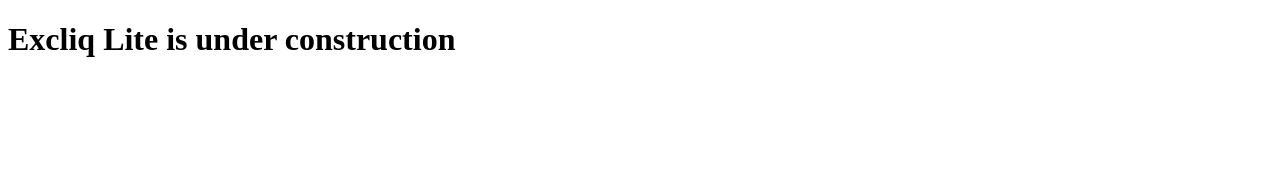
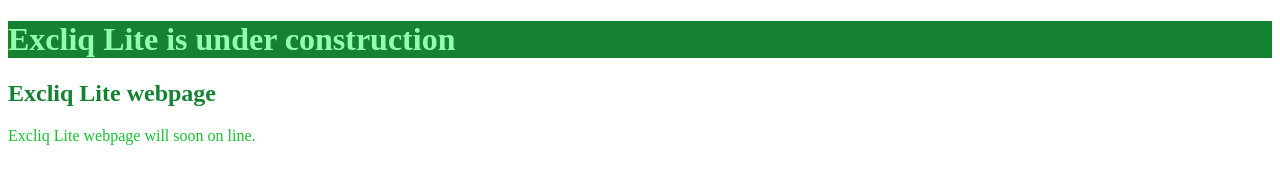
Before and after one commit to Roccouu/ExcliqLite, a plain HTML site: page docs/index.html in a window 1280 px wide. Drawn offline with Linux system fonts and the light colour scheme.

Commit message:
Excliqlite: optimizing for next 1.0.0 version - regression-balmet OK.

```diff
--- /dev/null
+++ b/docs/core/css/colors.css
@@ -0,0 +1,15 @@
+/* Analogous color by adding 32 at each side */
+.greeneql_titlebar {
+  background-color: rgb(21, 130, 49);
+  /* color: rgb(234, 250, 250); Title */
+  color: rgb(39.9, 247, 93.1); /* Title */
+  color: rgb(146, 255, 174); /* Title */
+}
+
+.greeneql_subtitle {
+  color: rgb(21, 130, 49);
+}
+
+.greeneql_content {
+  color: rgb(21, 194, 49);
+}
--- a/docs/index.html
+++ b/docs/index.html
@@ -4,9 +4,12 @@
   <meta charset="UTF-8">
   <meta name="viewport" content="width=device-width, initial-scale=1.0">
   <meta http-equiv="X-UA-Compatible" content="ie=edge">
+  <link rel="stylesheet" href="./core/css/colors.css">
   <title>Excliq Lite</title>
 </head>
 <body>
-  <h1>Excliq Lite is under construction</h1>
+  <h1 class="greeneql_titlebar">Excliq Lite is under construction</h1>
+  <h2 class="greeneql_subtitle">Excliq Lite webpage</h2>
+  <p class="greeneql_content">Excliq Lite webpage will soon on line.</p>
 </body>
 </html>
```
Also changed, not shown: 1 other file.
